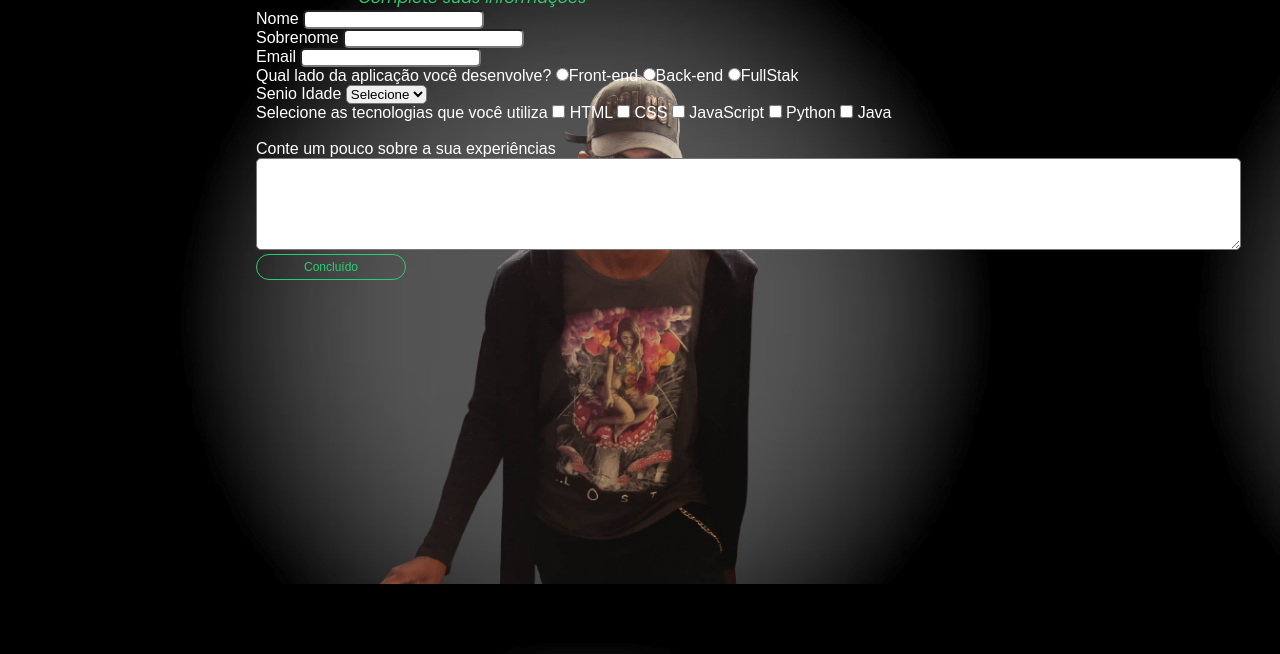
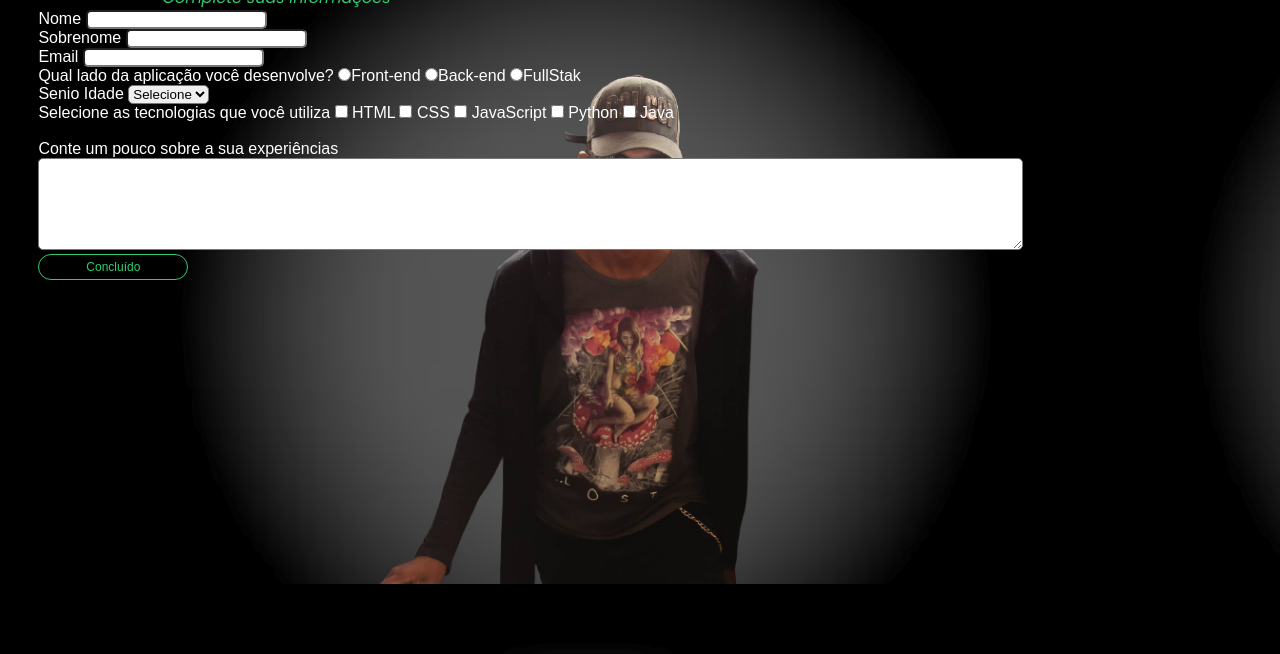
Before and after one commit to hugotank99/Portifolio-lock, a plain HTML site: page form.html in a window 1280 px wide. Shown: the part 146-800 px from the top of the page. Drawn offline with Linux system fonts and the light colour scheme.

Commit message:
portifolio-html-css

```diff
--- a/form.css
+++ b/form.css
@@ -23,7 +23,7 @@ body{
     font-family: sans-serif;
     font-size: 1em;
     color:#fff;
-    margin-left: 20%;
+    margin-left: 3%;
     margin-top: 2%;
     justify-content: center;
 }
```
